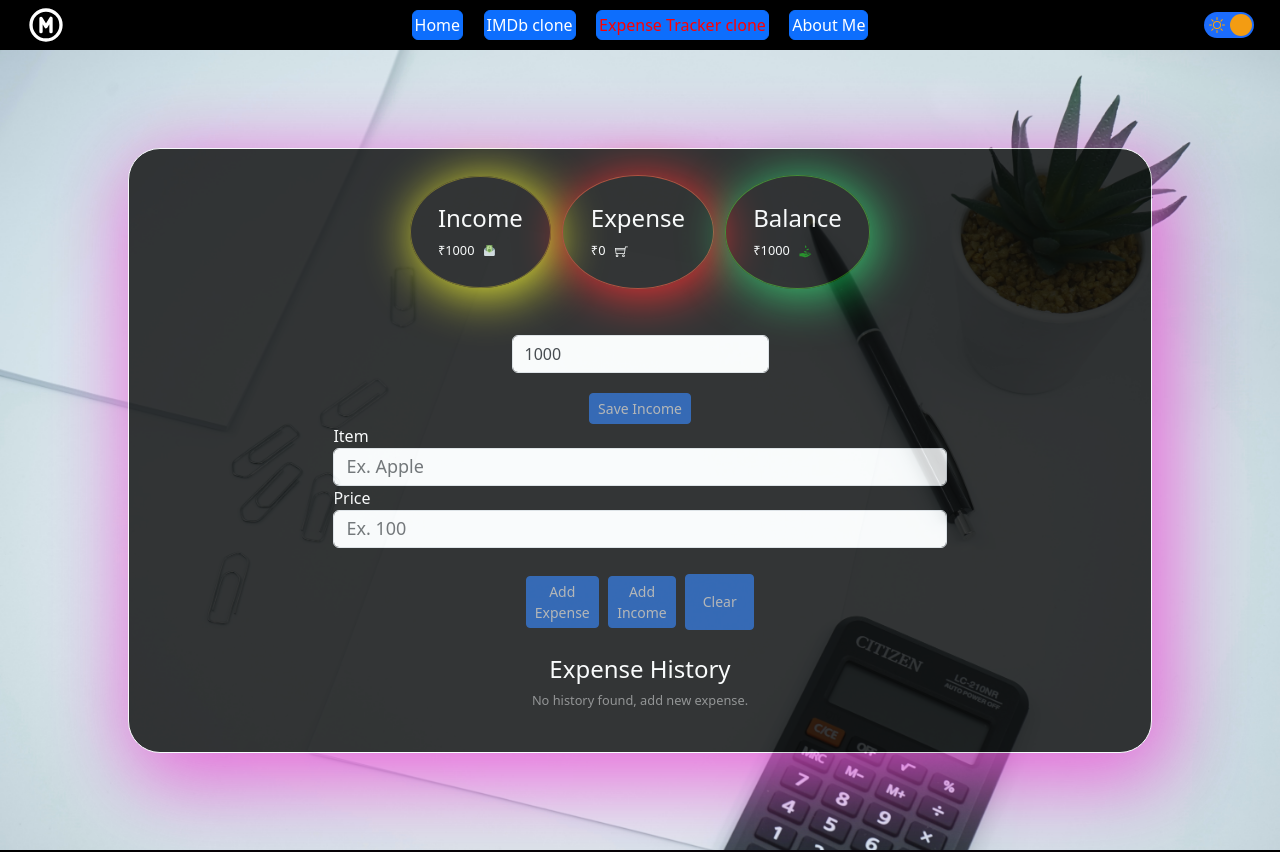
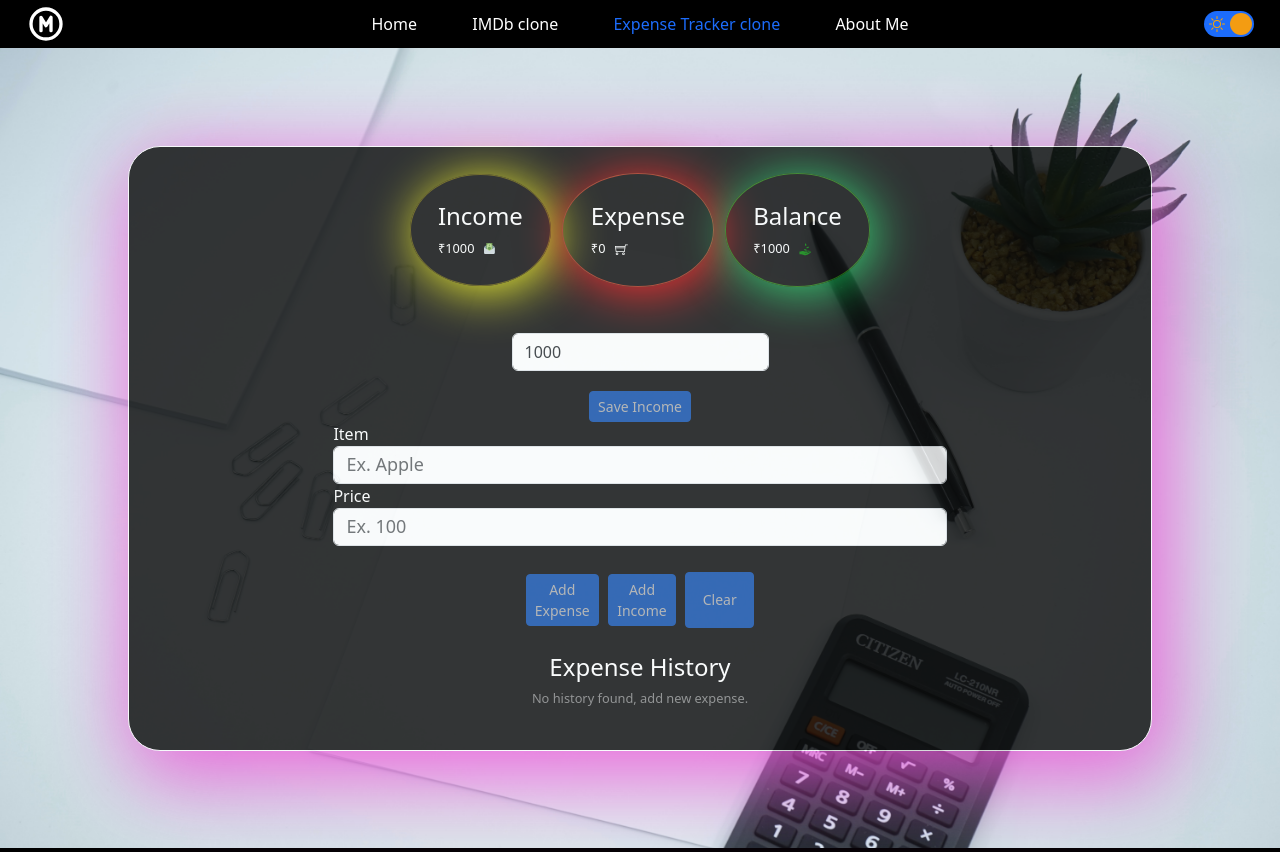
Before and after one commit to MuskanSrivastava8/Mitra, a React (Create React App) app: page /Mitra/Expensetracker in a window 1280 px wide. Shown: the top 852 px of the page. Built offline with nearby package versions, Linux system fonts and the light colour scheme.

Commit message:
Navbar  modified

```diff
--- a/src/Components/Menu/Menu.js
+++ b/src/Components/Menu/Menu.js
@@ -82,7 +82,7 @@ export default function Menu() {
                   style={({ isActive }) => ({
                     color: isActive ? "Red" : "Gray",
                   })}
-                >
+                                  >
                   About Me
                 </NavLink>
               </Dropdown.Item>
@@ -93,13 +93,12 @@ export default function Menu() {
           <button
             type="button"
             class="btn btn-primary"
-            style={{ padding: "2px" }}
+            className={darkModeRes ? "MenuStyle_dark" : "MenuStyle_light"}
           >
             <NavLink
               to={"/Intro"}
               style={({ isActive }) => ({
-                color: isActive ? "Red" : "White",
-              })}
+                color: isActive ? ( darkModeRes ? "#1c6cfb" : "#1c6cfb") : darkModeRes ? "White" : "Black",              })}
             >
               {" "}
               Home
@@ -110,13 +109,12 @@ export default function Menu() {
           <button
             type="button"
             class="btn btn-primary"
-            style={{ padding: "2px" }}
+            className={darkModeRes ? "MenuStyle_dark" : "MenuStyle_light"}
           >
             <NavLink
               to={"/Knowyourshow"}
               style={({ isActive }) => ({
-                color: isActive ? "Red" : "White",
-              })}
+                color: isActive ? ( darkModeRes ? "#1c6cfb" : "#1c6cfb") : darkModeRes ? "White" : "Black",              })}
             >
               IMDb clone
             </NavLink>
@@ -126,13 +124,12 @@ export default function Menu() {
           <button
             type="button"
             class="btn btn-primary"
-            style={{ padding: "2px" }}
+            className={darkModeRes ? "MenuStyle_dark" : "MenuStyle_light"}
           >
             <NavLink
               to={"/Expensetracker"}
               style={({ isActive }) => ({
-                color: isActive ? "Red" : "White",
-              })}
+                color: isActive ? ( darkModeRes ? "#1c6cfb" : "#1c6cfb") : darkModeRes ? "White" : "Black",              })}
             >
               Expense Tracker clone
             </NavLink>
@@ -142,13 +139,12 @@ export default function Menu() {
           <button
             type="button"
             class="btn btn-primary"
-            style={{ padding: "2px" }}
+            className={darkModeRes ? "MenuStyle_dark" : "MenuStyle_light"}
           >
             <NavLink
               to={"/Portfolio"}
               style={({ isActive }) => ({
-                color: isActive ? "Red" : "White",
-              })}
+                color: isActive ? ( darkModeRes ? "#1c6cfb" : "#1c6cfb") : darkModeRes ? "White" : "Black"   })}
             >
               About Me
             </NavLink>
--- a/src/Components/Menu/Menu.scss
+++ b/src/Components/Menu/Menu.scss
@@ -33,6 +33,17 @@
     padding: 2px;
     background-color: #030303;
     border:#000000;
+}
+.MenuStyle_dark{
+    padding: 2px;
+    background-color: black;
+    border: 0px ;
+}
+.MenuStyle_light{
+    padding: 2px;
+    background-color:  #efe6e6;
+    border: 0px ;
+    color: gray;
 }
 
 // theme based Styling
@@ -96,6 +107,8 @@
 
 .menu_item {
     margin: 0.8%;
+    margin-left: 2%;
+    margin-right: 2%;
 }
 
 .menu_item a {
@@ -105,7 +118,7 @@
 }
 
 .menu_item :hover {
-    text-shadow: 1.5px 2.0px 2px #be9fc6, 0 0 25px #ed09d2, 0 0 5px #9f22ba;
+    color: gray;
 }
 
 .menu_item_mobile_view {
```
